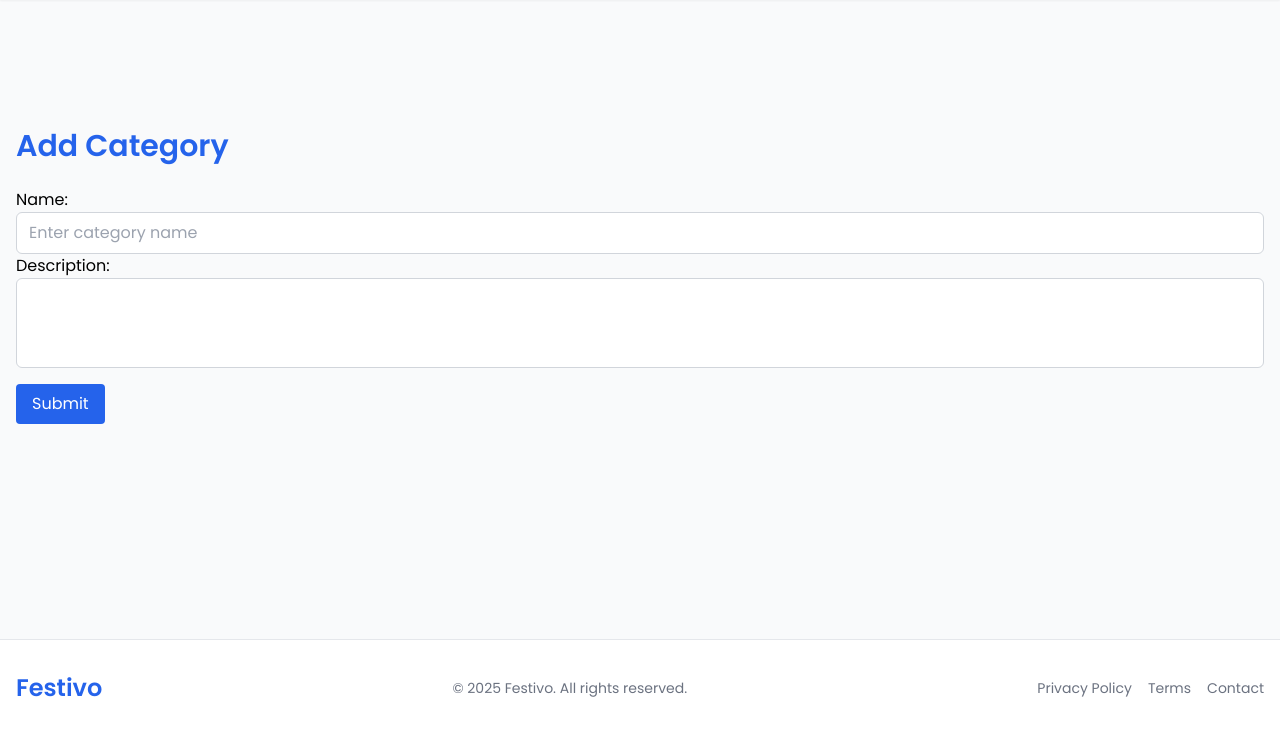
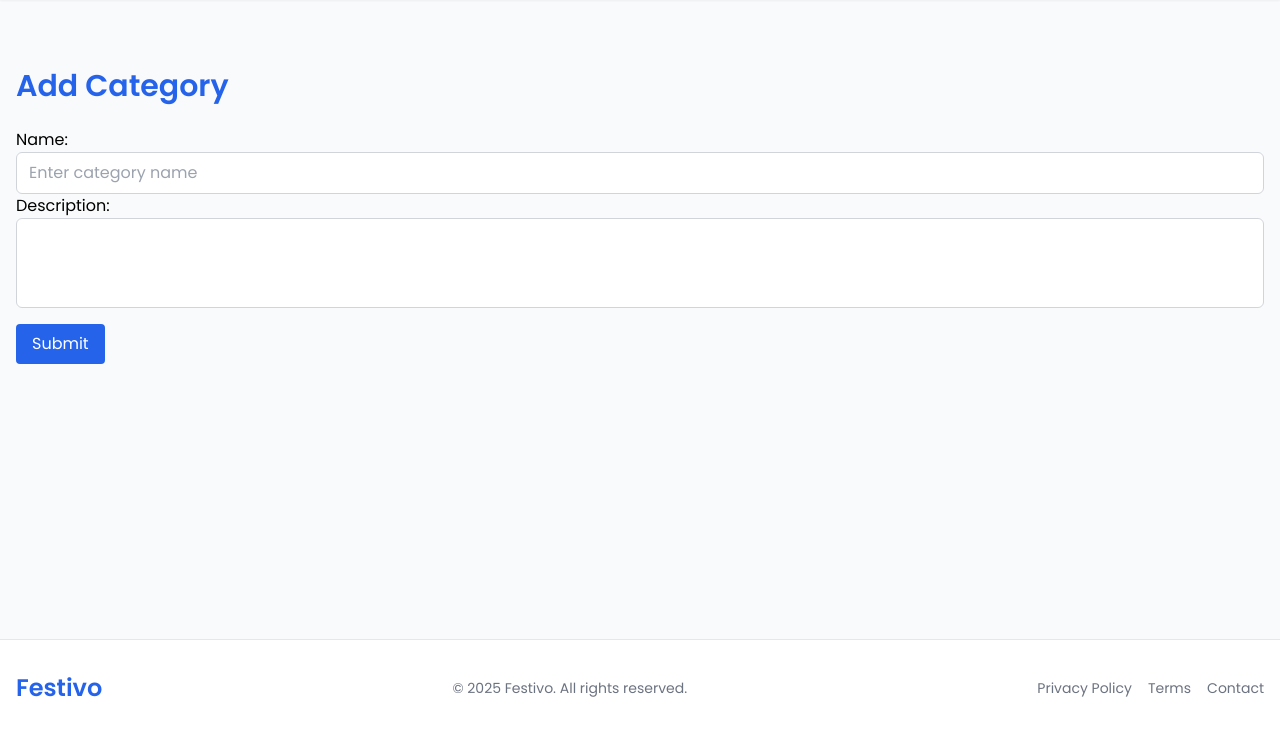
Before and after one commit to sajjadhossanshimanto/festivo-event-managent-system, a Django app: page /categories/add/ in a window 1280 px wide. Shown: the part 64-800 px from the top of the page. Run offline with Django 5.2, Linux system fonts and the light colour scheme; the visitor is signed in with stand-in values (Sample User, id 1); data comes from the database, SQL or seed files in the repository; some libraries are stand-ins or nearby versions.

Commit message:
spacing adjusted

```diff
--- a/events/templates/events/base.html
+++ b/events/templates/events/base.html
@@ -74,7 +74,7 @@
         </section>
     </header>
 
-    <main class="flex-grow pt-20">
+    <main class="flex-grow pt-5">
         {% block mainBody %}
         {% endblock mainBody %}
     </main>
```
Also changed, not shown: 1 other file.
